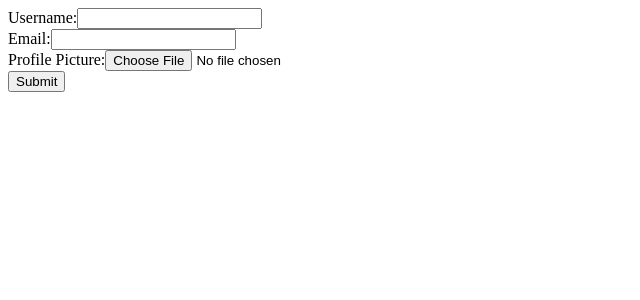
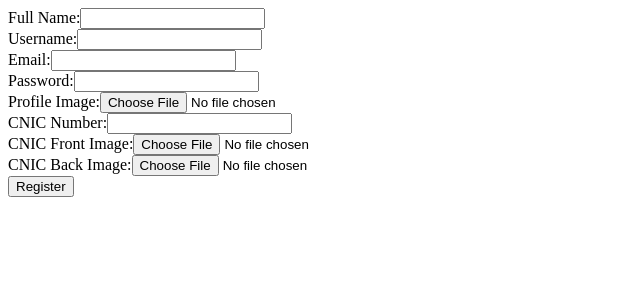
Before and after one commit to AhmedShehryar-work/PactBase, a React (Vite) app in the folder Frontend/: page / in a window 1280 px wide. Shown: the top 300 px of the page, without its empty margins (0-640 px from the left). Built offline with nearby package versions, Linux system fonts and the light colour scheme.

Commit message:
Just changed the signup a bit

```diff
--- a/Frontend/src/App.jsx
+++ b/Frontend/src/App.jsx
@@ -1,10 +1,16 @@
 import React, { useState } from "react";
+import axios from "axios";
 
-export default function UploadForm() {
+export default function RegistrationForm() {
   const [formData, setFormData] = useState({
+    fullName: "",
     username: "",
     email: "",
-    profilePic: null,
+    password: "",
+    profileImage: null,
+    cnicNo: "",
+    cnicFrontImage: null,
+    cnicBackImage: null,
   });
 
   const handleChange = (e) => {
@@ -18,20 +24,16 @@ export default function UploadForm() {
 
   const handleSubmit = async (e) => {
     e.preventDefault();
-
     const data = new FormData();
-    data.append("username", formData.username);
-    data.append("email", formData.email);
-    data.append("profilePic", formData.profilePic);
+    Object.entries(formData).forEach(([key, value]) => {
+      data.append(key, value);
+    });
 
     try {
-      const res = await fetch("http://localhost:5000/upload", {
-        method: "POST",
-        body: data,
+      const res = await axios.post("http://localhost:4000/api/auth/signup", data, {
+        headers: { "Content-Type": "multipart/form-data" },
       });
-
-      const result = await res.json();
-      console.log("Server response:", result);
+      console.log("Server response:", res.data);
       alert("Form submitted successfully!");
     } catch (error) {
       console.error("Error uploading:", error);
@@ -40,6 +42,17 @@ export default function UploadForm() {
 
   return (
     <form onSubmit={handleSubmit} encType="multipart/form-data">
+      <div>
+        <label>Full Name:</label>
+        <input
+          type="text"
+          name="fullName"
+          value={formData.fullName}
+          onChange={handleChange}
+          required
+        />
+      </div>
+
       <div>
         <label>Username:</label>
         <input
@@ -63,17 +76,64 @@ export default function UploadForm() {
       </div>
 
       <div>
-        <label>Profile Picture:</label>
+        <label>Password:</label>
         <input
-          type="file"
-          name="profilePic"
-          accept="image/*"
+          type="password"
+          name="password"
+          value={formData.password}
           onChange={handleChange}
           required
         />
       </div>
 
-      <button type="submit">Submit</button>
+      <div>
+        <label>Profile Image:</label>
+        <input
+          type="file"
+          name="profileImage"
+          accept="image/*"
+          capture="user" // This opens the camera directly on mobile
+          onChange={handleChange}
+          required
+        />
+      </div>
+
+      <div>
+        <label>CNIC Number:</label>
+        <input
+          type="text"
+          name="cnicNo"
+          value={formData.cnicNo}
+          onChange={handleChange}
+          required
+        />
+      </div>
+
+      <div>
+        <label>CNIC Front Image:</label>
+        <input
+          type="file"
+          name="cnicFrontImage"
+          accept="image/*"
+          capture="environment" // Back camera
+          onChange={handleChange}
+          required
+        />
+      </div>
+
+      <div>
+        <label>CNIC Back Image:</label>
+        <input
+          type="file"
+          name="cnicBackImage"
+          accept="image/*"
+          capture="environment"
+          onChange={handleChange}
+          required
+        />
+      </div>
+
+      <button type="submit">Register</button>
     </form>
   );
 }
```
